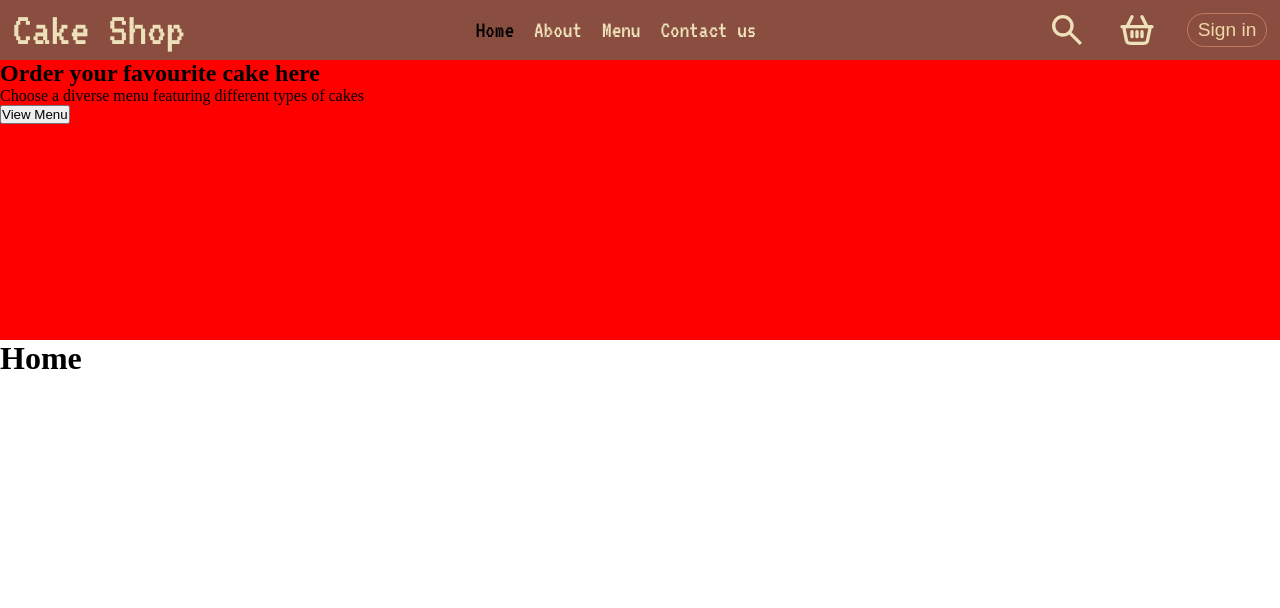
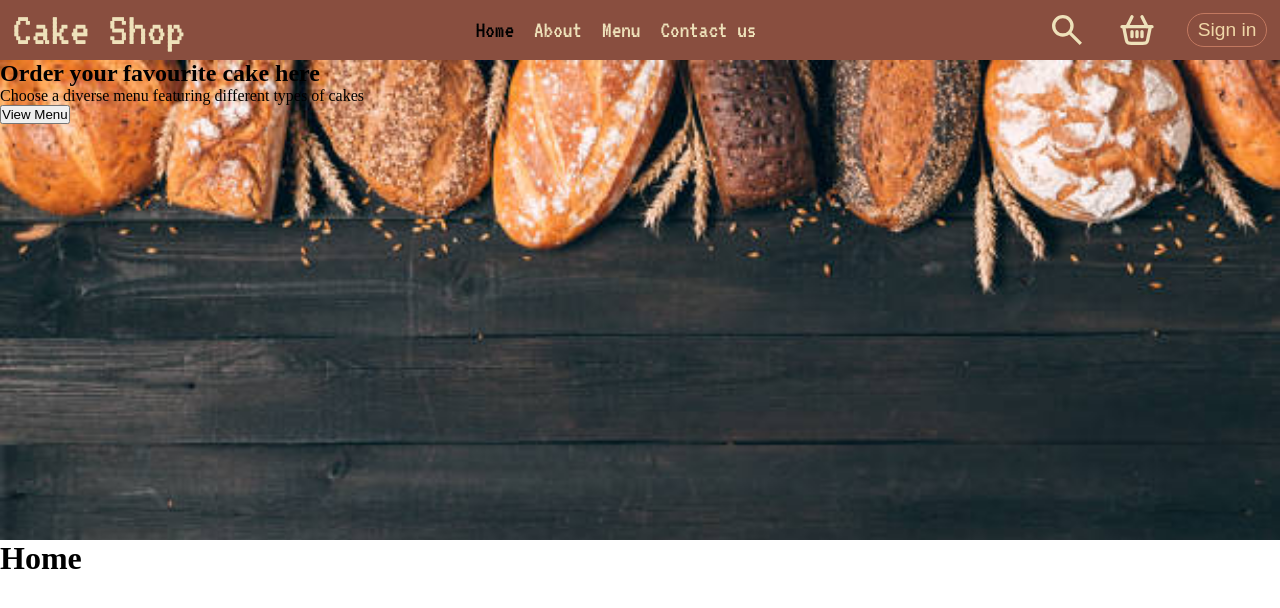
Before and after one commit to FrancisAl-j/Cake-shop, a React (Vite) app in the folder client/: page / in a window 1280 px wide. Shown: the top 608 px of the page. Built offline with nearby package versions, Linux system fonts and the light colour scheme.

Commit message:
Unfinished header

```diff
--- a/client/src/header/header.css
+++ b/client/src/header/header.css
@@ -1,4 +1,6 @@
 .header {
-  background: red;
-  height: 35svh;
+  height: 60svh;
+  background-image: url("/header.jpg");
+  background-repeat: no-repeat;
+  background-size: cover;
 }
```
Also changed, not shown: client/public/header.jpg (added).
